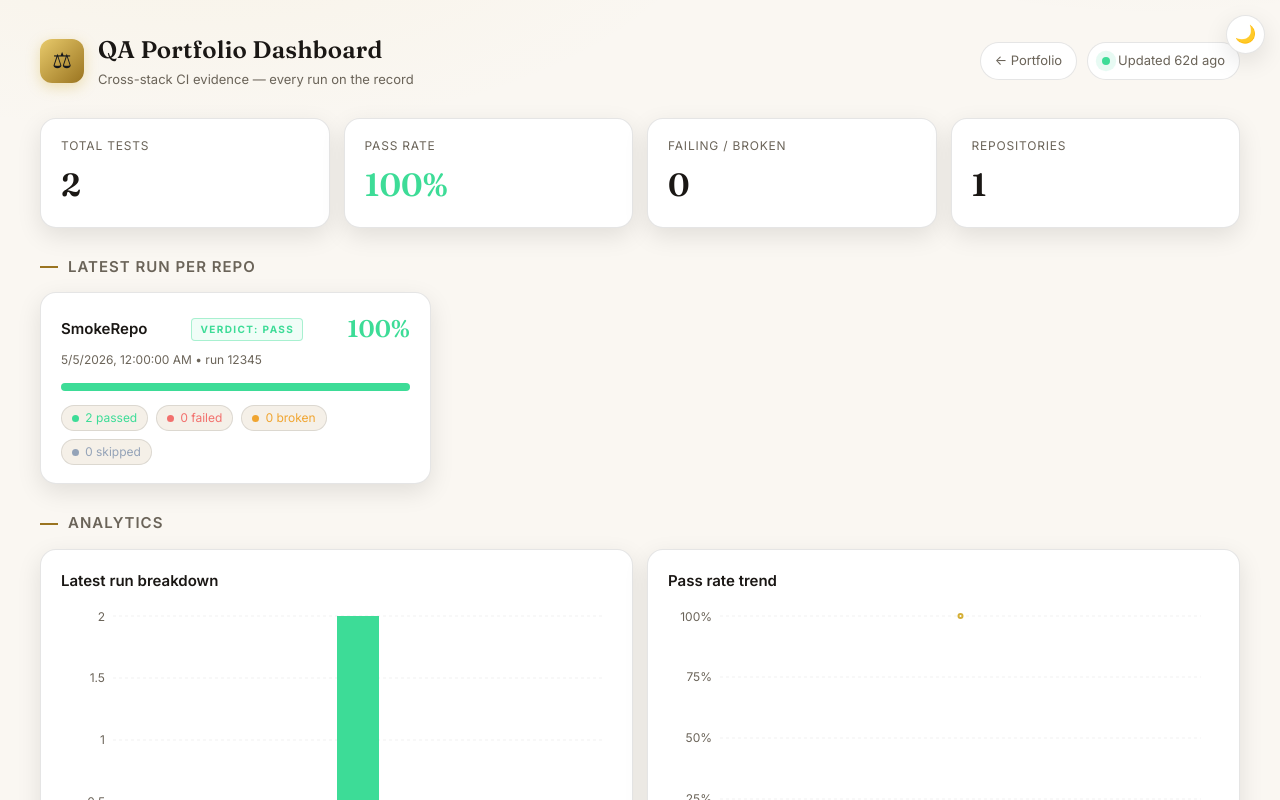
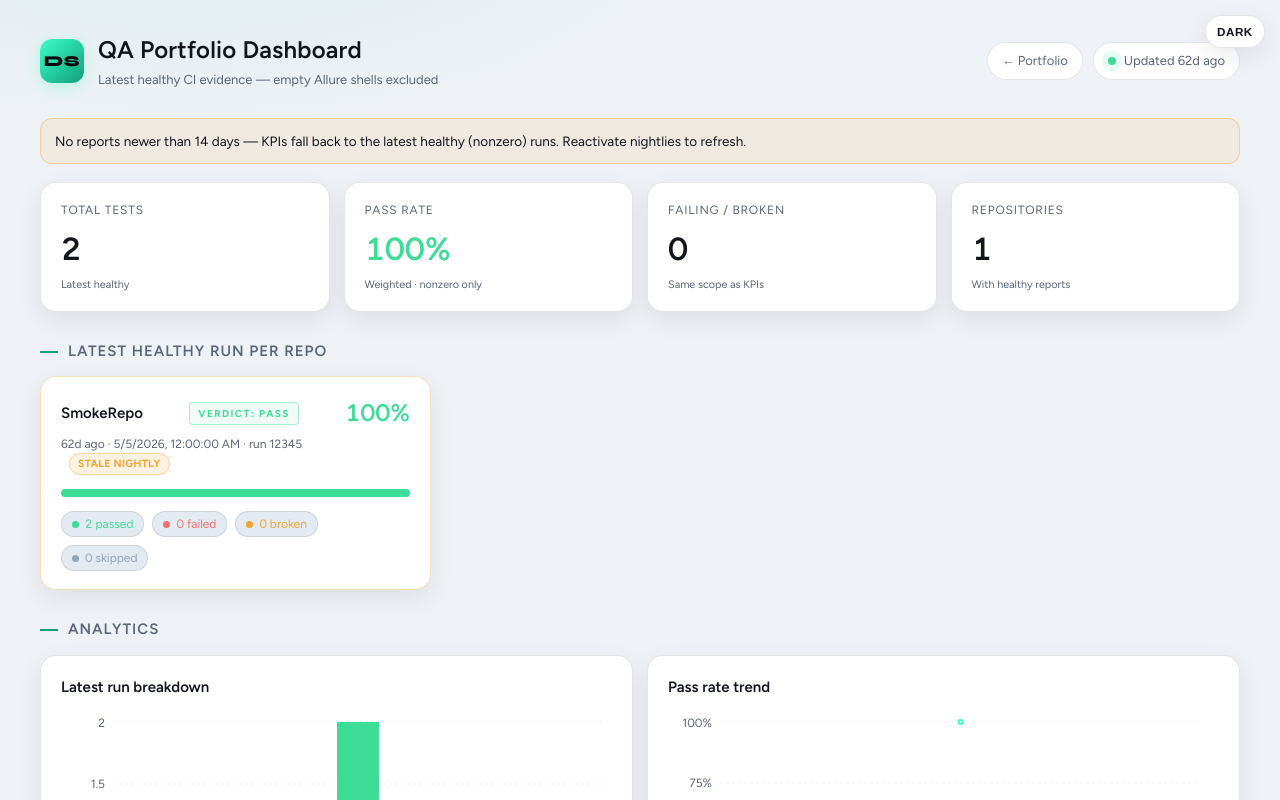
Before and after one commit to dsolisp/qa-dashboard, a React (Vite) app: page / in a window 1280 px wide. Shown: the top 800 px of the page. Built offline with nearby package versions, Linux system fonts and the light colour scheme.

Commit message:
Dashboard quick wins: healthy KPIs, stale labels, teal system
Exclude zero-total summaries from latest-per-repo, scope KPIs to
reports from the last 14 days when available, mark stale cards,
fix Recharts sizing, and align fonts/theme with the portfolio.

```diff
--- a/index.html
+++ b/index.html
@@ -6,8 +6,9 @@
     <meta name="viewport" content="width=device-width, initial-scale=1.0" />
     <link rel="preconnect" href="https://fonts.googleapis.com" />
     <link rel="preconnect" href="https://fonts.gstatic.com" crossorigin />
+    <meta name="theme-color" content="#06080d" />
     <link
-      href="https://fonts.googleapis.com/css2?family=Fraunces:opsz,wght@9..144,500;9..144,600;9..144,700&family=Inter:wght@400;500;600;700&display=swap"
+      href="https://fonts.googleapis.com/css2?family=Figtree:wght@400;500;600;700&family=Syne:wght@500;600;700;800&display=swap"
       rel="stylesheet"
     />
     <title>QA Portfolio Dashboard</title>
--- a/src/App.tsx
+++ b/src/App.tsx
@@ -24,7 +24,9 @@ const STATUS_COLORS = {
   skipped: '#6b7280',
 };
 
-const LINE_COLORS = ['#d4af37', '#7dd3fc', '#f472b6', '#a3e635', '#fb923c'];
+const LINE_COLORS = ['#3dffc7', '#7dd3fc', '#f472b6', '#a3e635', '#fb923c'];
+const STALE_MS = 14 * 24 * 60 * 60 * 1000;
+const CHART_HEIGHT = 320;
 
 const REPO_LABELS: Record<string, string> = {
   CSharpSeleniumProject: 'C# Selenium',
@@ -54,14 +56,6 @@ function fmtTs(ts: number): string {
   return new Date(ts).toLocaleDateString(undefined, { month: 'short', day: 'numeric' });
 }
 
-function shouldUseAsLatest(candidate: RepoSummary, current: RepoSummary): boolean {
-  const candidateHasTests = candidate.total > 0;
-  const currentHasTests = current.total > 0;
-
-  if (candidateHasTests !== currentHasTests) return candidateHasTests;
-  return new Date(candidate.timestamp).getTime() > new Date(current.timestamp).getTime();
-}
-
 function timeAgo(iso: string): string {
   const diff = Date.now() - new Date(iso).getTime();
   const mins = Math.floor(diff / 60_000);
@@ -70,6 +64,10 @@ function timeAgo(iso: string): string {
   const hours = Math.floor(mins / 60);
   if (hours < 24) return `${hours}h ago`;
   return `${Math.floor(hours / 24)}d ago`;
+}
+
+function isStale(iso: string): boolean {
+  return Date.now() - new Date(iso).getTime() >= STALE_MS;
 }
 
 function rateColor(rate: number): string {
@@ -84,18 +82,31 @@ function verdictOf(rate: number): { label: string; cls: string } {
   return { label: 'Fail', cls: 'fail' };
 }
 
+/** Newest nonzero summary per repo — never surface empty Allure shells as "latest". */
+function latestHealthyByRepo(summaries: RepoSummary[]): RepoSummary[] {
+  const map = new Map<string, RepoSummary>();
+  for (const s of summaries) {
+    if (s.total <= 0) continue;
+    const prev = map.get(s.repo);
+    if (!prev || new Date(s.timestamp).getTime() > new Date(prev.timestamp).getTime()) {
+      map.set(s.repo, s);
+    }
+  }
+  return Array.from(map.values()).sort((a, b) => a.repo.localeCompare(b.repo));
+}
+
 function App() {
   const { theme } = useTheme();
   const isDark = theme === 'dark';
 
-  const AXIS_TICK = { fill: isDark ? '#968f81' : '#6b6459', fontSize: 12 };
+  const AXIS_TICK = { fill: isDark ? '#8b95a8' : '#5a6578', fontSize: 12 };
   const GRID_STROKE = isDark ? 'rgba(255,255,255,0.06)' : 'rgba(0,0,0,0.06)';
   const TOOLTIP_STYLE = {
-    background: isDark ? '#191c25' : '#ffffff',
-    border: `1px solid ${isDark ? 'rgba(212,175,55,0.25)' : 'rgba(154,116,32,0.25)'}`,
+    background: isDark ? '#12161f' : '#ffffff',
+    border: `1px solid ${isDark ? 'rgba(61,255,199,0.28)' : 'rgba(15,159,122,0.28)'}`,
     borderRadius: 12,
     fontSize: 13,
-    color: isDark ? '#ebe6da' : '#1a1714',
+    color: isDark ? '#e8eaed' : '#12151c',
   };
 
   const { data, isLoading, error } = useQuery({
@@ -106,36 +117,35 @@ function App() {
 
   const summaries = useMemo(() => data ?? [], [data]);
 
-  const latestByRepo = useMemo(() => {
-    const map = new Map<string, RepoSummary>();
-    for (const s of summaries) {
-      const prev = map.get(s.repo);
-      if (!prev || shouldUseAsLatest(s, prev)) {
-        map.set(s.repo, s);
-      }
-    }
-    return Array.from(map.values()).sort((a, b) => a.repo.localeCompare(b.repo));
-  }, [summaries]);
+  const latestByRepo = useMemo(() => latestHealthyByRepo(summaries), [summaries]);
+
+  const freshRepos = useMemo(
+    () => latestByRepo.filter((s) => !isStale(s.timestamp)),
+    [latestByRepo],
+  );
+  const staleCount = latestByRepo.length - freshRepos.length;
+  const kpiSource = freshRepos.length > 0 ? freshRepos : latestByRepo;
+  const kpiScope = freshRepos.length > 0 ? 'fresh' : 'stale-fallback';
 
   const kpis = useMemo(() => {
-    const total = latestByRepo.reduce((n, s) => n + s.total, 0);
-    const passed = latestByRepo.reduce((n, s) => n + s.passed, 0);
-    const failing = latestByRepo.reduce((n, s) => n + s.failed + s.broken, 0);
+    const total = kpiSource.reduce((n, s) => n + s.total, 0);
+    const passed = kpiSource.reduce((n, s) => n + s.passed, 0);
+    const failing = kpiSource.reduce((n, s) => n + s.failed + s.broken, 0);
     return {
       total,
       passRate: total > 0 ? Math.round((passed / total) * 100) : 0,
       failing,
-      repos: latestByRepo.length,
+      repos: kpiSource.length,
     };
-  }, [latestByRepo]);
+  }, [kpiSource]);
 
   const latestTimestamp = useMemo(
     () =>
-      summaries.reduce<string | null>(
+      latestByRepo.reduce<string | null>(
         (max, s) => (!max || s.timestamp > max ? s.timestamp : max),
         null,
       ),
-    [summaries],
+    [latestByRepo],
   );
 
   const chartData = latestByRepo.map((s) => ({
@@ -163,8 +173,6 @@ function App() {
     }
 
     const sorted = Array.from(byDayRepo.entries()).sort(([a], [b]) => a.localeCompare(b));
-
-    // Keep only the last 30 days to discard stale seed data
     const latestTs = sorted.length > 0 ? dayTs(sorted[sorted.length - 1][0]) : 0;
     const cutoff = latestTs - 30 * 24 * 60 * 60 * 1000;
 
@@ -178,7 +186,7 @@ function App() {
   }, [summaries]);
 
   const trendRepos = useMemo(
-    () => latestByRepo.filter((s) => s.total > 0).map((s) => s.repo),
+    () => latestByRepo.map((s) => s.repo),
     [latestByRepo],
   );
 
@@ -187,10 +195,10 @@ function App() {
       <ThemeToggle />
       <header className="header">
         <div className="brand">
-          <div className="brand-mark">⚖</div>
+          <div className="brand-mark">DS</div>
           <div>
             <h1>QA Portfolio Dashboard</h1>
-            <p>Cross-stack CI evidence — every run on the record</p>
+            <p>Latest healthy CI evidence — empty Allure shells excluded</p>
           </div>
         </div>
         <div className="header-right">
@@ -217,33 +225,48 @@ function App() {
 
       {latestByRepo.length > 0 && (
         <>
-          <section className="kpis">
+          {staleCount > 0 && (
+            <div className={`freshness-banner${kpiScope === 'stale-fallback' ? ' is-warn' : ''}`}>
+              {kpiScope === 'fresh'
+                ? `KPIs use ${freshRepos.length} report${freshRepos.length === 1 ? '' : 's'} from the last 14 days. ${staleCount} stack${staleCount === 1 ? '' : 's'} still show older healthy runs below.`
+                : `No reports newer than 14 days — KPIs fall back to the latest healthy (nonzero) runs. Reactivate nightlies to refresh.`}
+            </div>
+          )}
+
+          <section className="kpis" aria-label="Key metrics from latest healthy reports">
             <div className="kpi">
               <div className="kpi-label">Total tests</div>
               <div className="kpi-value">{kpis.total}</div>
+              <div className="kpi-hint">
+                {kpiScope === 'fresh' ? 'Fresh reports' : 'Latest healthy'}
+              </div>
             </div>
             <div className="kpi">
               <div className="kpi-label">Pass rate</div>
               <div className="kpi-value pass">{kpis.passRate}%</div>
+              <div className="kpi-hint">Weighted · nonzero only</div>
             </div>
             <div className="kpi">
               <div className="kpi-label">Failing / broken</div>
               <div className={`kpi-value${kpis.failing > 0 ? ' fail' : ''}`}>{kpis.failing}</div>
+              <div className="kpi-hint">Same scope as KPIs</div>
             </div>
             <div className="kpi">
               <div className="kpi-label">Repositories</div>
               <div className="kpi-value">{kpis.repos}</div>
+              <div className="kpi-hint">With healthy reports</div>
             </div>
           </section>
 
-          <h2 className="section-title">Latest run per repo</h2>
+          <h2 className="section-title">Latest healthy run per repo</h2>
           <section className="cards">
             {latestByRepo.map((s) => {
               const rate = passRate(s);
+              const stale = isStale(s.timestamp);
               return (
-                <div className="card" key={s.repo}>
+                <div className={`card${stale ? ' is-stale' : ''}`} key={s.repo}>
                   <div className="card-top">
-                    <div className="card-repo">{s.repo}</div>
+                    <div className="card-repo">{repoLabel(s.repo)}</div>
                     <span className={`verdict ${verdictOf(rate).cls}`}>
                       Verdict: {verdictOf(rate).label}
                     </span>
@@ -252,7 +275,9 @@ function App() {
                     </div>
                   </div>
                   <div className="card-meta">
-                    {new Date(s.timestamp).toLocaleString()} • run {s.run_id}
+                    {timeAgo(s.timestamp)} · {new Date(s.timestamp).toLocaleString()} · run{' '}
+                    {s.run_id}
+                    {stale && <span className="stale-pill">stale nightly</span>}
                   </div>
                   <div className="bar-track">
                     {s.total > 0 && (
@@ -280,7 +305,7 @@ function App() {
             <div className="panel">
               <h2>Latest run breakdown</h2>
               <div className="chart-frame">
-                <ResponsiveContainer width="100%" height="100%">
+                <ResponsiveContainer width="100%" height={CHART_HEIGHT} minWidth={0}>
                   <BarChart data={chartData} barSize={42} margin={{ top: 8, right: 10, left: -8, bottom: 8 }}>
                     <CartesianGrid strokeDasharray="3 3" stroke={GRID_STROKE} vertical={false} />
                     <XAxis dataKey="repo" tick={AXIS_TICK} axisLine={false} tickLine={false} interval={0} />
@@ -298,7 +323,7 @@ function App() {
             <div className="panel">
               <h2>Pass rate trend</h2>
               <div className="chart-frame">
-                <ResponsiveContainer width="100%" height="100%">
+                <ResponsiveContainer width="100%" height={CHART_HEIGHT} minWidth={0}>
                   <LineChart data={trendData} margin={{ top: 8, right: 18, left: -8, bottom: 12 }}>
                     <CartesianGrid strokeDasharray="3 3" stroke={GRID_STROKE} vertical={false} />
                     <XAxis
--- a/src/ThemeToggle.tsx
+++ b/src/ThemeToggle.tsx
@@ -2,14 +2,16 @@ import { useTheme } from './useTheme';
 
 export default function ThemeToggle() {
   const { theme, toggle } = useTheme();
+  const next = theme === 'light' ? 'dark' : 'light';
   return (
     <button
+      type="button"
       onClick={toggle}
-      title={theme === 'light' ? 'Switch to dark mode' : 'Switch to light mode'}
+      title={`Switch to ${next} mode`}
       aria-label="Toggle theme"
       className="theme-toggle"
     >
-      {theme === 'light' ? '🌙' : '☀️'}
+      {theme === 'light' ? 'Dark' : 'Light'}
     </button>
   );
 }
--- a/src/index.css
+++ b/src/index.css
@@ -1,21 +1,20 @@
 :root {
-  --bg: #0b0c10;
-  --panel: #13151c;
-  --panel-2: #191c25;
-  --border: rgba(255, 255, 255, 0.07);
-  --text: #ebe6da;
-  --muted: #968f81;
-  --gold: #d4af37;
-  --accent: #d4af37;
+  --bg: #06080d;
+  --panel: #12161f;
+  --panel-2: #181d28;
+  --border: rgba(255, 255, 255, 0.08);
+  --text: #e8eaed;
+  --muted: #8b95a8;
+  --gold: #3dffc7;
+  --accent: #3dffc7;
   --pass: #3ddc97;
   --fail: #f2706d;
   --broken: #f0a531;
   --skip: #6b7280;
   --shadow: 0 8px 24px rgba(0, 0, 0, 0.35);
 
-  --sans:
-    'Inter', system-ui, -apple-system, 'Segoe UI', Roboto, sans-serif;
-  --serif: 'Fraunces', Georgia, 'Times New Roman', serif;
+  --sans: 'Figtree', sans-serif;
+  --display: 'Syne', sans-serif;
   --mono: ui-monospace, 'SF Mono', Consolas, monospace;
 
   font: 15px/1.5 var(--sans);
@@ -30,15 +29,15 @@
 
 /* === Light theme === */
 [data-theme="light"] {
-  --bg: #faf7f2;
+  --bg: #eef2f6;
   --panel: #ffffff;
-  --panel-2: #f5f0e8;
+  --panel-2: #e4eaf1;
   --border: rgba(0, 0, 0, 0.10);
-  --text: #1a1714;
-  --muted: #6b6459;
-  --gold: #9a7420;
-  --accent: #9a7420;
-  --shadow: 0 8px 24px rgba(0, 0, 0, 0.10);
+  --text: #12151c;
+  --muted: #5a6578;
+  --gold: #0f9f7a;
+  --accent: #0f9f7a;
+  --shadow: 0 8px 24px rgba(0, 0, 0, 0.08);
   color-scheme: light;
   color: var(--text);
   background: var(--bg);
@@ -46,8 +45,8 @@
 
 [data-theme="light"] body {
   background:
-    radial-gradient(900px 420px at 15% -10%, rgba(212, 175, 55, 0.06), transparent 60%),
-    radial-gradient(800px 400px at 90% -20%, rgba(150, 110, 30, 0.05), transparent 60%),
+    radial-gradient(900px 420px at 15% -10%, rgba(15, 159, 122, 0.08), transparent 60%),
+    radial-gradient(800px 400px at 90% -20%, rgba(61, 255, 199, 0.06), transparent 60%),
     var(--bg);
 }
 
@@ -57,14 +56,18 @@
   top: 1rem;
   right: 1rem;
   z-index: 9999;
-  width: 2.6rem;
-  height: 2.6rem;
-  border-radius: 50%;
+  min-width: 3.4rem;
+  height: 2.2rem;
+  padding: 0 0.75rem;
+  border-radius: 999px;
   border: 1px solid var(--border);
   background: var(--panel);
   color: var(--text);
   cursor: pointer;
-  font-size: 1.15rem;
+  font-size: 0.78rem;
+  font-weight: 700;
+  letter-spacing: 0.04em;
+  text-transform: uppercase;
   display: flex;
   align-items: center;
   justify-content: center;
@@ -72,15 +75,15 @@
   transition: border-color 0.18s ease, background 0.18s ease;
 }
 .theme-toggle:hover {
-  border-color: var(--gold);
+  border-color: var(--accent);
 }
 
 body {
   margin: 0;
   min-height: 100svh;
   background:
-    radial-gradient(900px 420px at 15% -10%, rgba(212, 175, 55, 0.09), transparent 60%),
-    radial-gradient(800px 400px at 90% -20%, rgba(150, 110, 30, 0.07), transparent 60%),
+    radial-gradient(900px 420px at 15% -10%, rgba(61, 255, 199, 0.08), transparent 60%),
+    radial-gradient(800px 400px at 90% -20%, rgba(15, 159, 122, 0.06), transparent 60%),
     var(--bg);
 }
 
@@ -112,10 +115,57 @@ body {
   border-radius: 12px;
   display: grid;
   place-items: center;
-  font-size: 22px;
-  color: #14161c;
-  background: linear-gradient(135deg, #e8ca6b, #9a7420);
-  box-shadow: 0 4px 14px rgba(212, 175, 55, 0.35);
+  font-family: var(--display);
+  font-size: 15px;
+  font-weight: 800;
+  letter-spacing: 0.04em;
+  color: #06080d;
+  background: linear-gradient(135deg, #3dffc7, #0f9f7a);
+  box-shadow: 0 4px 14px rgba(61, 255, 199, 0.3);
+}
+
+.brand h1 {
+  font-family: var(--display);
+  letter-spacing: -0.02em;
+}
+
+.freshness-banner {
+  margin: 0 0 18px;
+  padding: 12px 14px;
+  border-radius: 12px;
+  border: 1px solid rgba(61, 255, 199, 0.28);
+  background: rgba(61, 255, 199, 0.08);
+  color: var(--text);
+  font-size: 0.9rem;
+}
+
+.freshness-banner.is-warn {
+  border-color: rgba(240, 165, 49, 0.4);
+  background: rgba(240, 165, 49, 0.1);
+}
+
+.kpi-hint {
+  margin-top: 4px;
+  font-size: 0.72rem;
+  color: var(--muted);
+}
+
+.card.is-stale {
+  border-color: rgba(240, 165, 49, 0.35);
+}
+
+.stale-pill {
+  display: inline-block;
+  margin-left: 8px;
+  padding: 2px 8px;
+  border-radius: 999px;
+  font-size: 0.7rem;
+  font-weight: 700;
+  letter-spacing: 0.03em;
+  text-transform: uppercase;
+  color: #f0a531;
+  background: rgba(240, 165, 49, 0.15);
+  border: 1px solid rgba(240, 165, 49, 0.35);
 }
 
 .brand h1 {
@@ -387,7 +437,13 @@ body {
 
 .chart-frame {
   width: 100%;
+  min-width: 0;
   height: 320px;
+  min-height: 320px;
+}
+
+.chart-frame .recharts-responsive-container {
+  min-width: 0 !important;
 }
 
 .recharts-default-legend {
@@ -424,7 +480,7 @@ body {
 }
 
 .foot a {
-  color: var(--gold);
+  color: var(--accent);
   text-decoration: none;
 }
 
```
